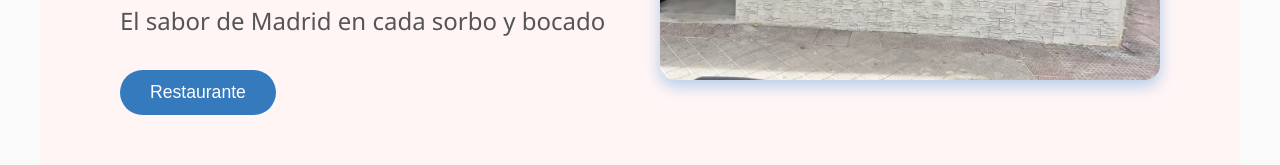
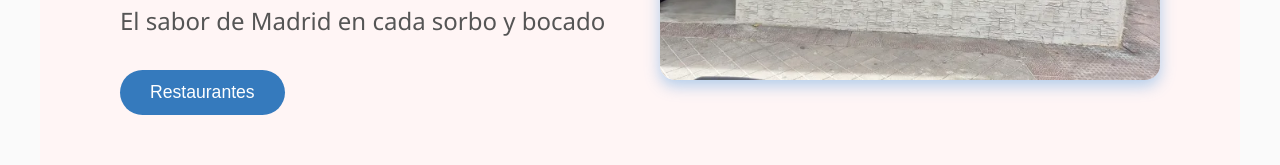
Before and after one commit to alexrotar908/antidoto_web, a React (Create React App) app: page / in a window 1280 px wide. Shown: the part 509-674 px from the top of the page. Built offline with nearby package versions, Linux system fonts and the light colour scheme.

Commit message:
Prueba pagina web

```diff
--- a/src/pages/home/home.js
+++ b/src/pages/home/home.js
@@ -12,7 +12,7 @@ function Home() {
         <h1 className="home-title">Bienvenidos a Antídoto</h1>
         <p className="home-subtitle">El sabor de Madrid en cada sorbo y bocado</p>
         <button className="home-button" onClick={() => window.location.href = '/restaurante'}>
-          Restaurante
+          Restaurantes
         </button>
       </div>
       <div className="home-image-container">
```
